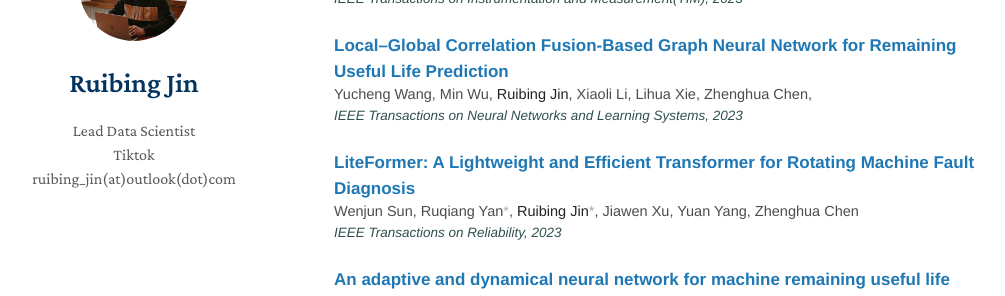
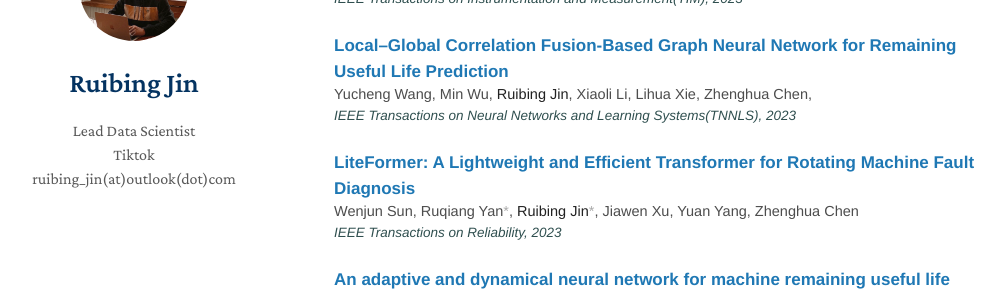
Before and after one commit to ruibing-jin/ruibing-jin.github.io, a Jekyll site: the page built from index.md, in a window 1280 px wide and 900 px high, scrolled down 1783 px. Shown: the part 152-448 px from the top of the window, without its empty margins (136-1141 px from the left). Built offline with Jekyll 4.4.1, drawn with Linux system fonts in a browser that asks for light colours; nearby versions of some CDN libraries; a style sheet for code colours, icons or effects is not loaded; our own code applies the rules of GitHub Pages for plain Markdown files.

Commit message:
Update index.md

```diff
--- a/index.md
+++ b/index.md
@@ -121,7 +121,7 @@ Network for Remaining Useful Life Prediction</span>
     Xiaoli Li, Lihua Xie, Zhenghua Chen,
   </p>
   <p style="margin:0; font-size:13.5px; color:#2f4f4f;">
-    <em>IEEE Transactions on Neural Networks and Learning Systems, 2023</em>
+    <em>IEEE Transactions on Neural Networks and Learning Systems(TNNLS), 2023</em>
   </p>
 
   <br>
```
